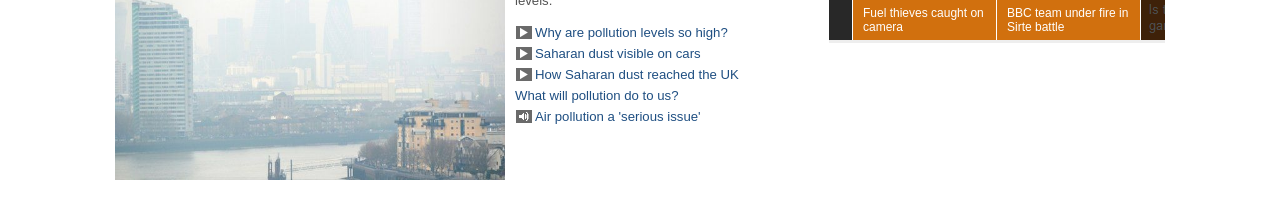
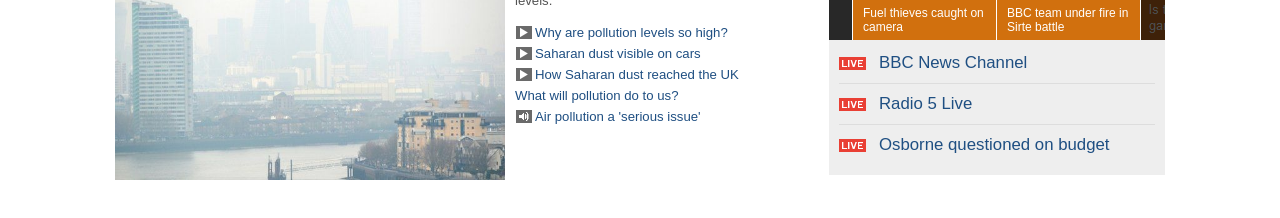
Before and after one commit to bjackmadsen/BBCNewsClone, a plain HTML site: page index.html in a window 1280 px wide. Shown: the part 280-498 px from the top of the page. Drawn offline with Linux system fonts and the light colour scheme.

Commit message:
added the live links in the watch/listen section

```diff
--- a/index.html
+++ b/index.html
@@ -90,6 +90,11 @@
                         <p><a href="">BBC team under fire in Sirte battle</a></p>
                     </div>
                     <img src="images/rightarrow.png" class="rightarrow">
+                    <ul class="live-link">
+                        <li class="bborder"><a href="">BBC News Channel</a></li>
+                        <li class="bborder"><a href="">Radio 5 Live</a></li>
+                        <li><a href="">Osborne questioned on budget</a></li>
+                    </ul>
                 </div>
             </div>
         </div>
--- a/style.css
+++ b/style.css
@@ -238,3 +238,25 @@ h2 {
 .wlblock p {
 	margin: 6px 10px 6px 10px;
 }
+
+#watch-listen ul {
+	margin: 0;
+	padding: 0 10px 10px 10px;
+}
+
+#watch-listen li {
+	list-style: none;
+	background-image: url("images/live.png");
+	background-repeat: no-repeat;
+	background-position: left center;
+	padding: 10px 0 10px 40px;
+	font-size: 1.4em;
+}
+
+.live-link a {
+	color: #1F4F82;
+}
+
+.bborder {
+	border-bottom: 1px solid #DDDDDD;
+}
```
Also changed, not shown: images/live.png (added).
